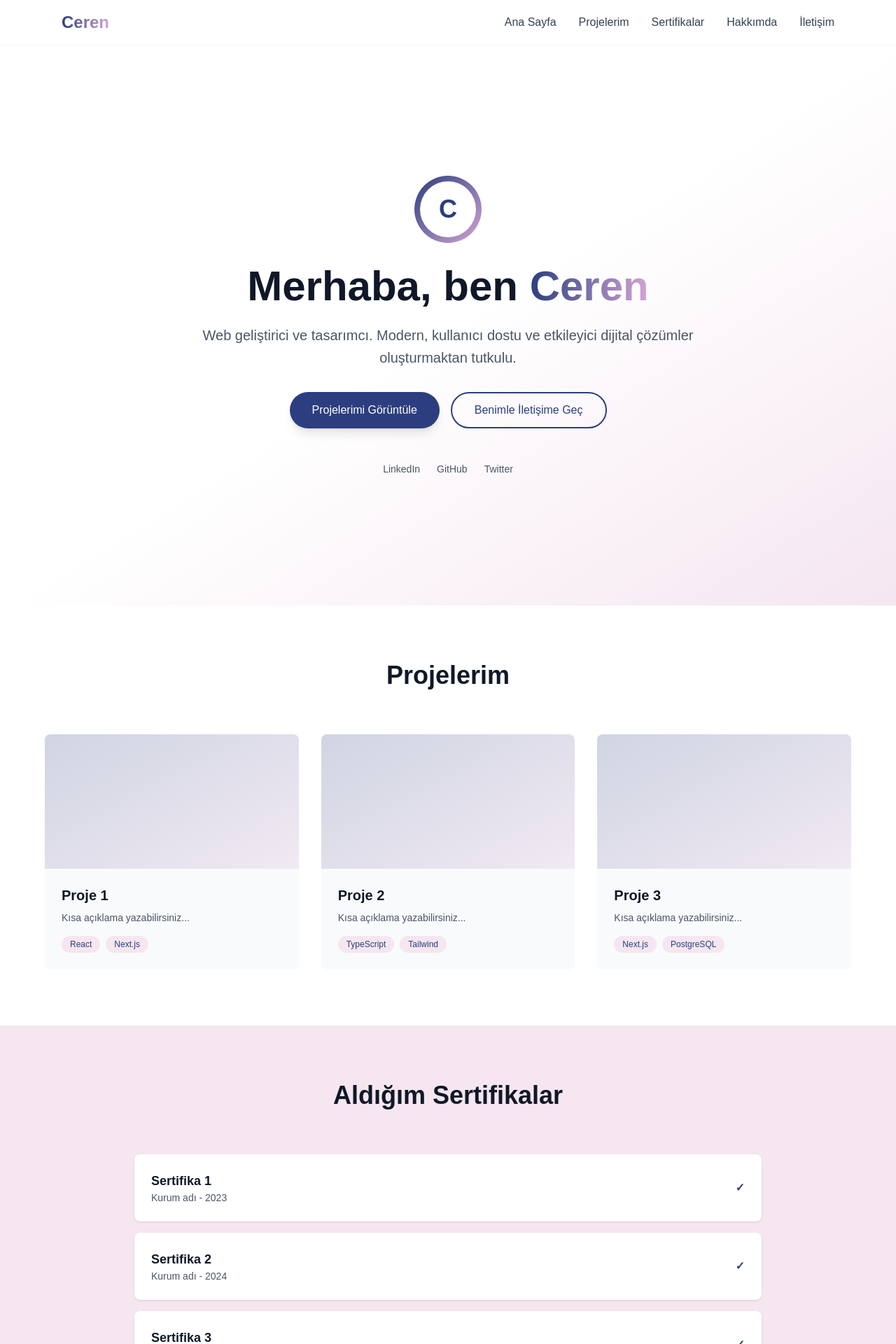
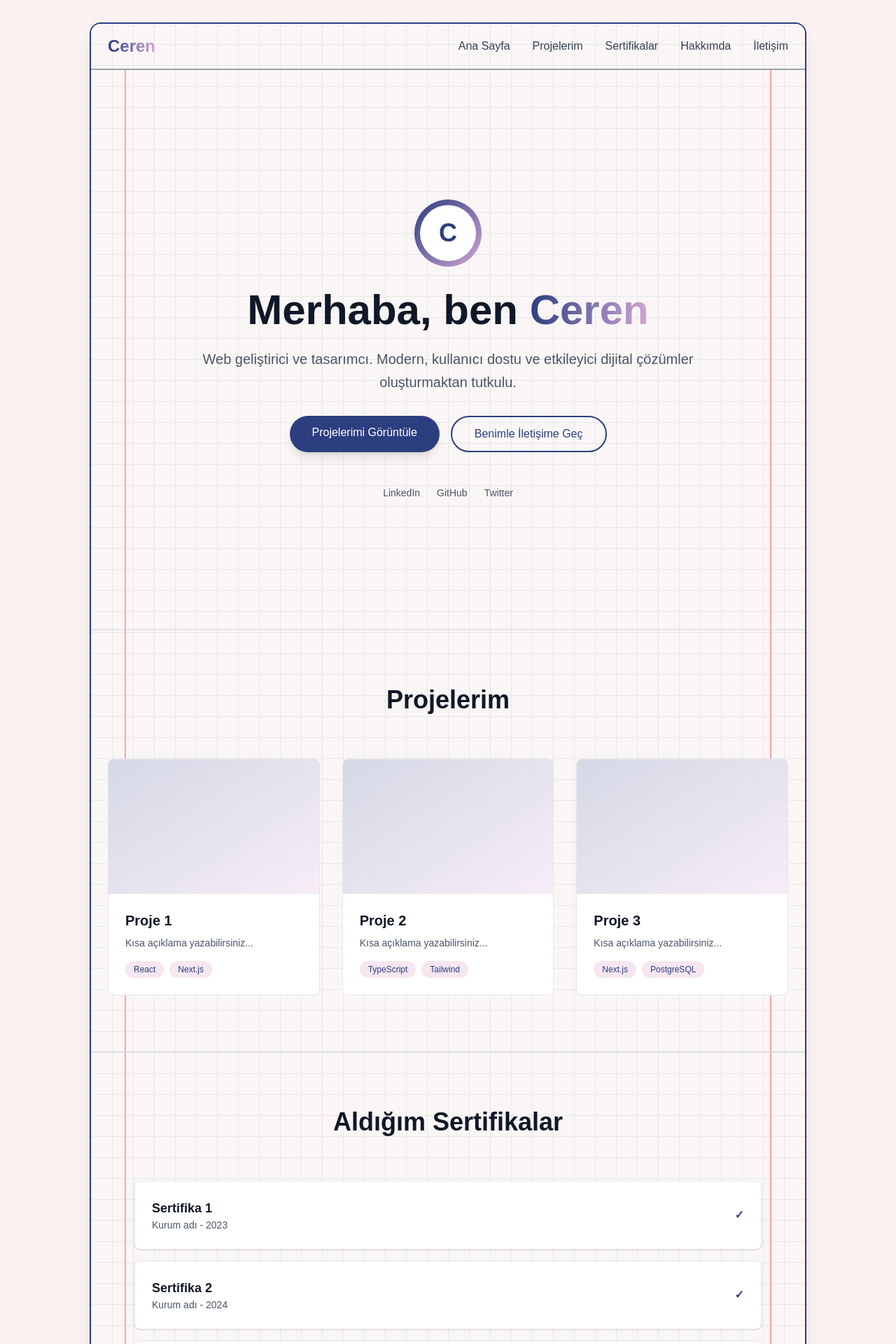
Before and after one commit to cerenkuru/CerenKuruWebsite, a Next.js app: page / in a window 1280 px wide. Shown: the top 1920 px of the page at 70% size. Built offline with nearby package versions, Linux system fonts and the light colour scheme.

Commit message:
feat: Change appearence as paper.

```diff
--- a/app/components/About.tsx
+++ b/app/components/About.tsx
@@ -1,6 +1,6 @@
 export default function About() {
     return (
-        <section id="about" className="py-20 px-6 bg-white">
+        <section id="about" className="py-20 px-6 bg-transparent">
             <div className="max-w-3xl mx-auto">
                 <h2 className="text-4xl font-bold text-center mb-12 text-gray-900">
                     Hakkımda
--- a/app/components/Certificates.tsx
+++ b/app/components/Certificates.tsx
@@ -4,7 +4,7 @@ import { certificates } from '@/app/lib/constants';
 
 export default function Certificates() {
     return (
-        <section id="certificates" className="py-20 px-6 bg-[#F5E6F0]">
+        <section id="certificates" className="py-20 px-6 bg-transparent">
             <div className="max-w-4xl mx-auto">
                 <h2 className="text-4xl font-bold text-center mb-16 text-gray-900">
                     Aldığım Sertifikalar
@@ -14,7 +14,7 @@ export default function Certificates() {
                     {certificates.map((cert) => (
                         <div
                             key={cert.id}
-                            className="bg-white p-6 rounded-lg shadow-sm hover:shadow-md transition-shadow flex items-center justify-between"
+                            className="bg-white bg-opacity-70 p-6 rounded-lg shadow-sm hover:shadow-md transition-shadow flex items-center justify-between border border-gray-200"
                         >
                             <div>
                                 <h3 className="text-lg font-bold text-gray-900">{cert.title}</h3>
--- a/app/components/Contact.tsx
+++ b/app/components/Contact.tsx
@@ -1,28 +1,28 @@
 export default function Contact() {
     return (
-        <section id="contact" className="py-20 px-6 bg-gradient-to-br from-[#2C3E7F] to-[#1F2A5C] text-white">
+        <section id="contact" className="py-20 px-6 bg-transparent">
             <div className="max-w-2xl mx-auto text-center">
-                <h2 className="text-4xl font-bold mb-6">Benimle İletişime Geçin</h2>
-                <p className="text-lg mb-12 opacity-90">
+                <h2 className="text-4xl font-bold mb-6 text-gray-900">Benimle İletişime Geçin</h2>
+                <p className="text-lg mb-12 text-gray-600">
                     Bir projede çalışmak istiyorsanız veya sadece merhaba demek istiyorsanız, aşağıdan bana ulaşabilirsiniz.
                 </p>
 
                 <div className="flex flex-col sm:flex-row gap-4 justify-center mb-12">
                     <a
                         href="mailto:your-email@example.com"
-                        className="px-8 py-3 bg-[#D4A5D4] text-[#2C3E7F] rounded-full font-bold hover:bg-white transition-colors"
+                        className="px-8 py-3 bg-[#2C3E7F] text-white rounded-full font-bold hover:bg-[#1F2A5C] transition-colors"
                     >
                         E-mail Gönder
                     </a>
                     <a
                         href="#"
-                        className="px-8 py-3 border-2 border-white text-white rounded-full font-medium hover:bg-white hover:text-[#2C3E7F] transition-colors"
+                        className="px-8 py-3 border-2 border-[#2C3E7F] text-[#2C3E7F] rounded-full font-medium hover:bg-[#F5E6F0] transition-colors"
                     >
                         LinkedIn
                     </a>
                 </div>
 
-                <p className="text-sm opacity-75">
+                <p className="text-sm text-gray-600">
                     © 2024 Ceren. Tüm hakları saklıdır.
                 </p>
             </div>
--- a/app/components/Footer.tsx
+++ b/app/components/Footer.tsx
@@ -1,6 +1,6 @@
 export default function Footer() {
     return (
-        <footer className="bg-gray-900 text-gray-400 py-8 px-6">
+        <footer className="bg-transparent text-gray-700 py-8 px-6 border-t border-gray-300">
             <div className="max-w-6xl mx-auto text-center text-sm">
                 <p>© 2024 Ceren Kuru. Tüm hakları saklıdır.</p>
             </div>
--- a/app/components/Header.tsx
+++ b/app/components/Header.tsx
@@ -8,13 +8,22 @@ export default function Header() {
     const [isMenuOpen, setIsMenuOpen] = useState(false);
 
     return (
-        <header className="sticky top-0 z-50 bg-white border-b border-gray-100">
+        <header
+            className="sticky top-0 z-50 bg-[#faf6f6] border-b-2 border-gray-400"
+            style={{
+                backgroundImage: `
+              linear-gradient(90deg, #e8e8e8 1px, transparent 1px),
+              linear-gradient(0deg, #e8e8e8 1px, transparent 1px)
+            `,
+                backgroundSize: '30px 30px',
+            }}
+        >
             <nav className="max-w-6xl mx-auto px-6 py-4 flex items-center justify-between">
                 <div className="text-2xl font-bold bg-gradient-to-r from-[#2C3E7F] to-[#D4A5D4] bg-clip-text text-transparent">
                     Ceren
                 </div>
 
-                {/* Desktop Menu */}
+                {/* Desktop */}
                 <div className="hidden md:flex gap-8">
                     {navItems.map((item) => (
                         <a
@@ -27,7 +36,7 @@ export default function Header() {
                     ))}
                 </div>
 
-                {/* Mobile Menu Button */}
+                {/* Mobile */}
                 <button
                     className="md:hidden text-[#2C3E7F]"
                     onClick={() => setIsMenuOpen(!isMenuOpen)}
@@ -35,10 +44,16 @@ export default function Header() {
                     {isMenuOpen ? <X size={24} /> : <Menu size={24} />}
                 </button>
             </nav>
-
-            {/* Mobile Menu */}
             {isMenuOpen && (
-                <div className="md:hidden bg-white border-t border-gray-100 px-6 py-4 flex flex-col gap-4">
+                <div className="bg-[#faf6f6] border-t-2 border-gray-300 px-6 py-4 flex flex-col gap-4"
+                    style={{
+                        backgroundImage: `
+                      linear-gradient(90deg, #e8e8e8 1px, transparent 1px),
+                      linear-gradient(0deg, #e8e8e8 1px, transparent 1px)
+                    `,
+                        backgroundSize: '30px 30px',
+                    }}
+                >
                     {navItems.map((item) => (
                         <a
                             key={item.name}
--- a/app/components/Hero.tsx
+++ b/app/components/Hero.tsx
@@ -4,7 +4,7 @@ import { socialLinks } from '@/app/lib/constants';
 
 export default function Hero() {
     return (
-        <section id="home" className="min-h-screen flex items-center justify-center px-6 py-20 bg-gradient-to-br from-white via-white to-[#F5E6F0]">
+        <section id="home" className="min-h-screen flex items-center justify-center px-6 py-20 bg-transparent">
             <div className="max-w-3xl mx-auto text-center">
                 <div className="mb-8 inline-block">
                     <div className="w-24 h-24 rounded-full bg-gradient-to-br from-[#2C3E7F] to-[#D4A5D4] flex items-center justify-center">
@@ -22,13 +22,13 @@ export default function Hero() {
                     Web geliştirici ve tasarımcı. Modern, kullanıcı dostu ve etkileyici dijital çözümler oluşturmaktan tutkulu.
                 </p>
 
-                <div className="flex gap-4 justify-center mb-12">
-                    <button className="px-8 py-3 bg-[#2C3E7F] text-white rounded-full font-medium hover:bg-[#1F2A5C] transition-colors shadow-lg hover:shadow-xl">
+                <div className="flex gap-4 justify-center mb-12 flex-wrap">
+                    <a href="#projects" className="px-8 py-3 bg-[#2C3E7F] text-white rounded-full font-medium hover:bg-[#1F2A5C] transition-colors shadow-lg hover:shadow-xl">
                         Projelerimi Görüntüle
-                    </button>
-                    <button className="px-8 py-3 border-2 border-[#2C3E7F] text-[#2C3E7F] rounded-full font-medium hover:bg-[#F5E6F0] transition-colors">
+                    </a>
+                    <a href="#contact" className="px-8 py-3 border-2 border-[#2C3E7F] text-[#2C3E7F] rounded-full font-medium hover:bg-[#F5E6F0] transition-colors">
                         Benimle İletişime Geç
-                    </button>
+                    </a>
                 </div>
 
                 <div className="flex gap-6 justify-center text-sm text-gray-600">
--- a/app/components/Projects.tsx
+++ b/app/components/Projects.tsx
@@ -4,7 +4,7 @@ import { projects } from '@/app/lib/constants';
 
 export default function Projects() {
     return (
-        <section id="projects" className="py-20 px-6 bg-white">
+        <section id="projects" className="py-20 px-6 bg-transparent">
             <div className="max-w-6xl mx-auto">
                 <h2 className="text-4xl font-bold text-center mb-16 text-gray-900">
                     Projelerim
@@ -14,7 +14,7 @@ export default function Projects() {
                     {projects.map((project) => (
                         <div
                             key={project.id}
-                            className="bg-gray-50 rounded-lg overflow-hidden hover:shadow-lg transition-shadow"
+                            className="bg-white bg-opacity-70 rounded-lg overflow-hidden hover:shadow-lg transition-shadow border border-gray-200"
                         >
                             <div className="h-48 bg-gradient-to-br from-[#2C3E7F] to-[#D4A5D4] opacity-20"></div>
                             <div className="p-6">
--- a/app/page.tsx
+++ b/app/page.tsx
@@ -5,18 +5,37 @@ import Projects from '@/app/components/Projects';
 import Certificates from '@/app/components/Certificates';
 import About from '@/app/components/About';
 import Contact from '@/app/components/Contact';
-import Footer from '@/app/components/Footer';
+// import Footer from '@/app/components/Footer';
 
 export default function Home() {
   return (
-    <div className="bg-white text-gray-900">
+    <div className="min-h-screen bg-gradient-to-b bg-[#f9f2f1] p-4 md:p-8">
+      <div
+        className="max-w-5xl mx-auto bg-[#faf6f6] rounded-2xl border-2 border-[#2C3E7F] shadow-xl overflow-hidden"
+        style={{
+          backgroundImage: `
+            linear-gradient(90deg, #e8e8e8 1px, transparent 1px),
+            linear-gradient(0deg, #e8e8e8 1px, transparent 1px)
+          `,
+          backgroundSize: '30px 30px',
+        }}
+      >
+        <div className="relative">
+          <div className="absolute left-12 top-0 bottom-0 w-0.5 bg-red-300 pointer-events-none z-0"></div>
+          <div className="absolute right-12 top-0 bottom-0 w-0.5 bg-red-300 pointer-events-none z-0"></div>
+          <div className="relative z-10">
             <Header />
+            <div className="divide-y divide-gray-300">
               <Hero />
               <Projects />
               <Certificates />
               <About />
               <Contact />
-      <Footer />
+            </div>
+            {/* <Footer /> */}
+          </div>
+        </div>
+      </div>
     </div>
   );
 }
```
Lines whose indentation alone changed are shown as unchanged.
